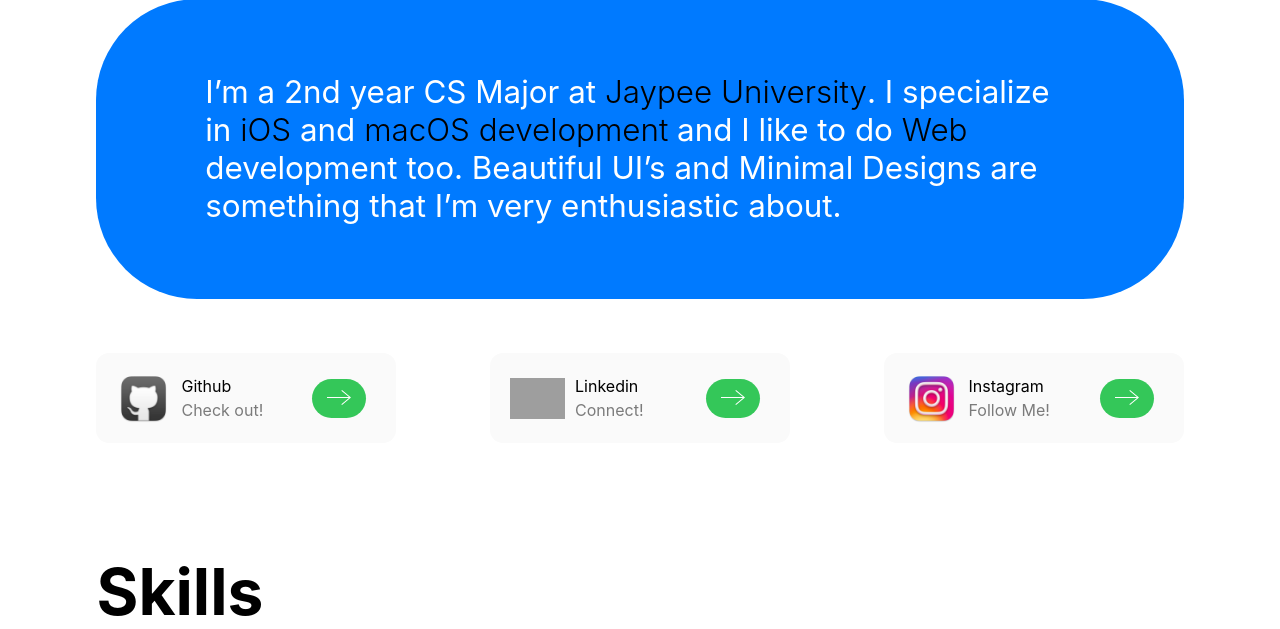
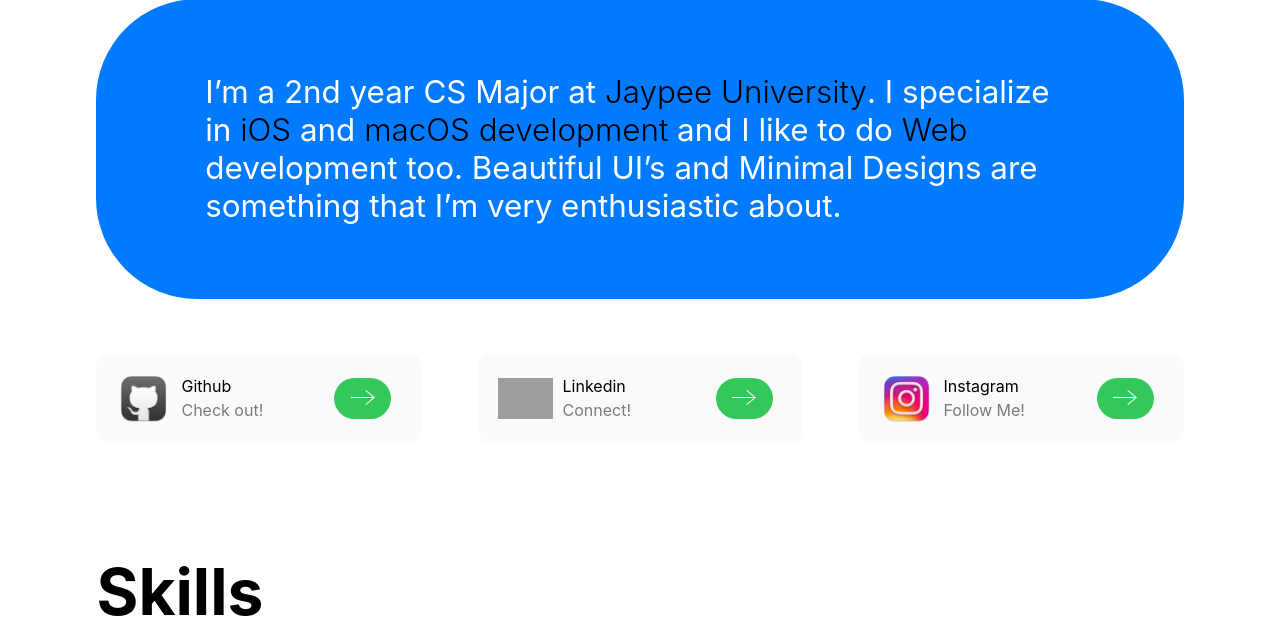
Before and after one commit to jagritx/PortfolioOLD, a PHP site: page / in a window 1280 px wide. Shown: the part 683-1312 px from the top of the page. Run offline with PHP 8.4, Linux system fonts and the light colour scheme; grey boxes are pictures that could not be loaded.

Commit message:
Minor Midnight Design Changes

```diff
--- a/Stylesheets/dark.css
+++ b/Stylesheets/dark.css
@@ -167,7 +167,7 @@ svg {
   -webkit-box-pack: justify;
       -ms-flex-pack: justify;
           justify-content: space-between;
-  width: 250px;
+  width: 275px;
   height: 90px;
   background-color: #1d1d1d;
   border-radius: 13px;
--- a/Stylesheets/dark.scss
+++ b/Stylesheets/dark.scss
@@ -127,7 +127,7 @@ svg {
   display: flex;
   align-items: center;
   justify-content: space-between;
-  width: 250px;
+  width: 275px;
   height: 90px;
   background-color: $callgray;
   border-radius: 13px;
--- a/Stylesheets/styles.css
+++ b/Stylesheets/styles.css
@@ -166,7 +166,7 @@ svg {
   -webkit-box-pack: justify;
       -ms-flex-pack: justify;
           justify-content: space-between;
-  width: 250px;
+  width: 275px;
   height: 90px;
   background-color: #fafafa;
   border-radius: 13px;
--- a/Stylesheets/styles.scss
+++ b/Stylesheets/styles.scss
@@ -126,7 +126,7 @@ svg {
   display: flex;
   align-items: center;
   justify-content: space-between;
-  width: 250px;
+  width: 275px;
   height: 90px;
   background-color: $callgray;
   border-radius: 13px;
```
